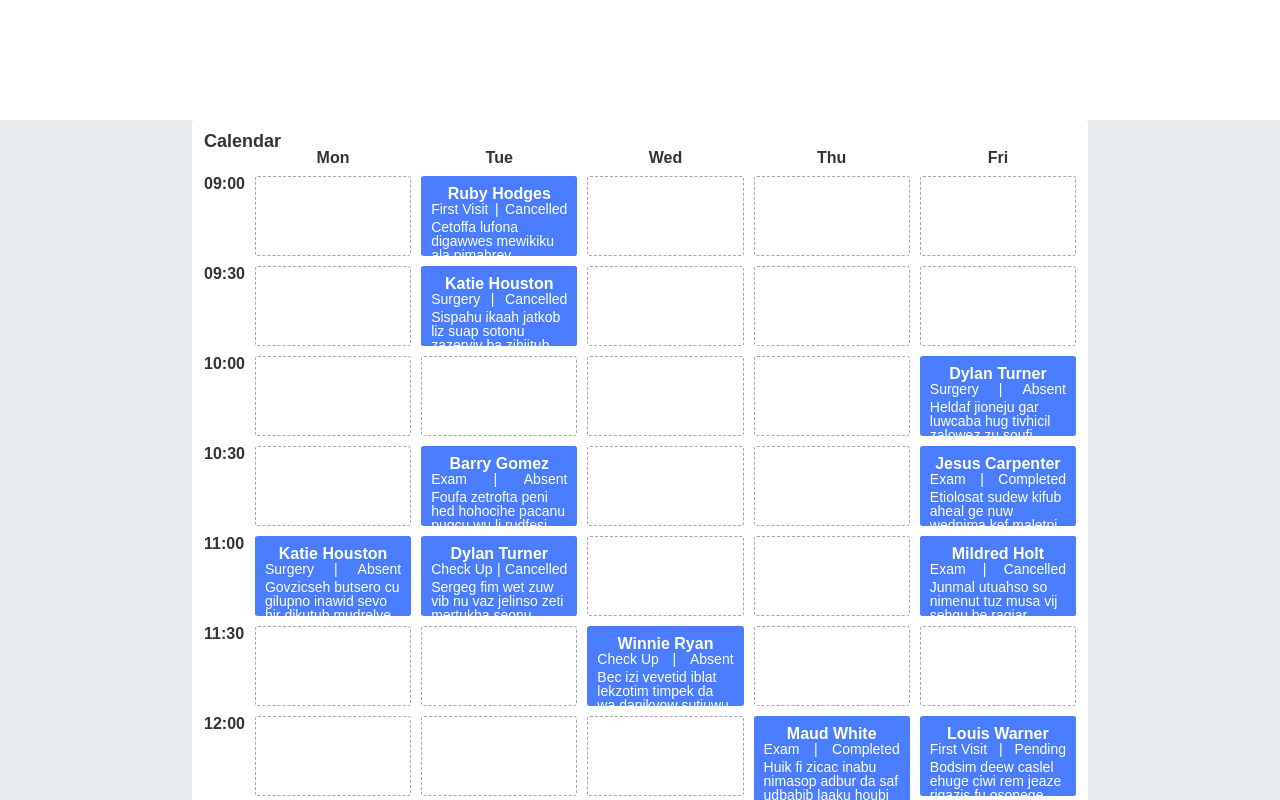
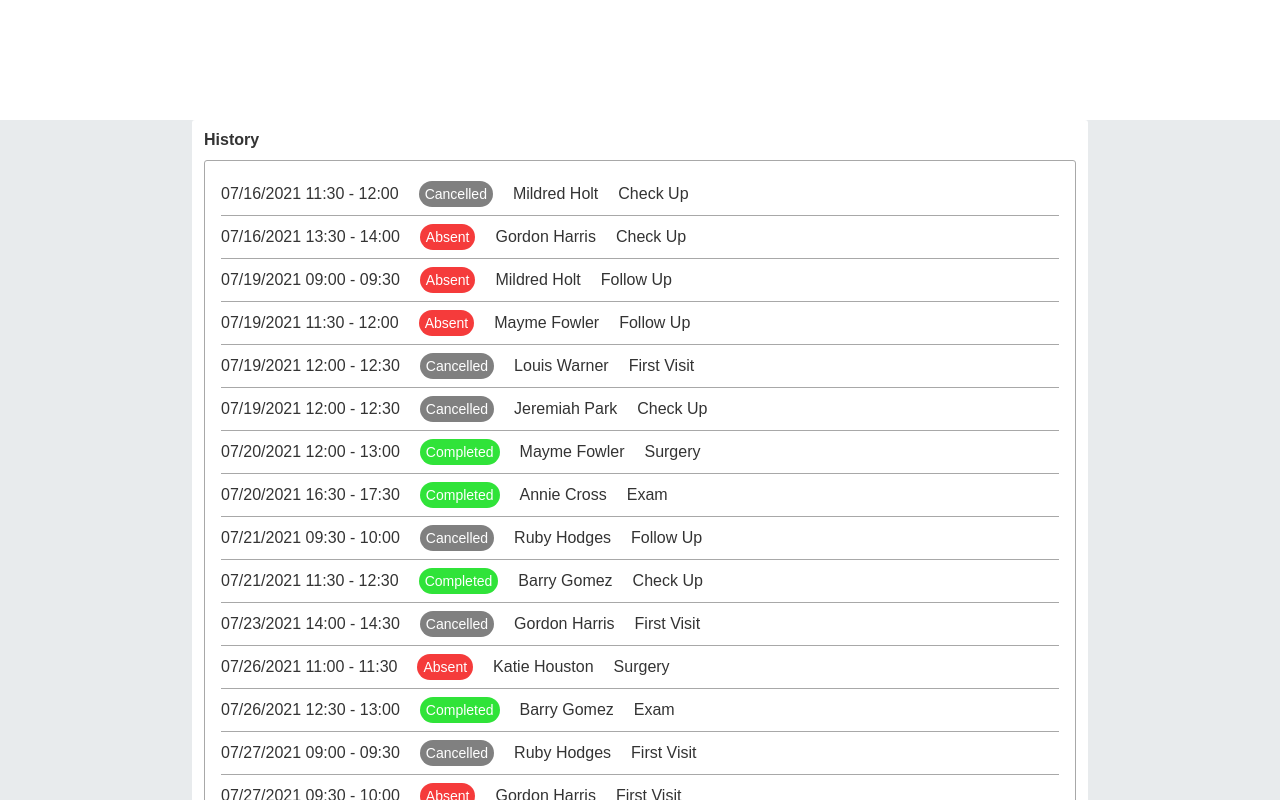
Before and after one commit to henriqueinonhe/medical-dashboard, a React app: page / in a window 1280 px wide. Shown: the part 680-1480 px from the top of the page. Built offline with nearby package versions, Linux system fonts and the light colour scheme; the HTML template or start-up script is replaced by a standard one.

Commit message:
Partially Implement AppointmentsHistory and AppointmentsHistoryEntry

```diff
--- /dev/null
+++ b/src/components/AppointmentsHistory.tsx
@@ -0,0 +1,51 @@
+import React from "react";
+import styled from "styled-components";
+import { Appointment } from "../services/AppointmentsService";
+import { AppointmentsHistoryEntry } from "./AppointmentsHistoryEntry";
+import { DoctorDashboardComponentContainer } from "./DoctorDashboardComponentContainer";
+
+const Container = styled(DoctorDashboardComponentContainer)`
+  min-width: 0;
+`;
+
+const HistoryLabel = styled.span`
+  font-weight: bold;
+`;
+
+const AppointmentsHistoryEntryList = styled.div`
+  display: flex;
+  flex-direction: column;
+  margin-top: 12px;
+  border-radius: 3px;
+  border: 1px solid #a8a8a8; //NOTE Maybe extract to theme
+  padding: 12px;
+`;
+
+export interface AppointmentsHistory {
+  appointments : Array<Appointment>;
+}
+
+export const AppointmentsHistory = React.memo((props : AppointmentsHistory) => {
+  const {
+    appointments
+  } = props;
+
+  return (
+    <Container>
+      <HistoryLabel>History</HistoryLabel>
+
+      <AppointmentsHistoryEntryList>
+        {
+          appointments.map(appointment =>
+            <AppointmentsHistoryEntry
+              key={appointment.id}
+              appointment={appointment}
+            />)
+        }
+      </AppointmentsHistoryEntryList>
+
+    </Container>
+  );
+});
+
+AppointmentsHistory.displayName = "AppointmentsHistory";
--- /dev/null
+++ b/src/components/AppointmentsHistoryEntry.tsx
@@ -0,0 +1,102 @@
+import Dayjs from "../helpers/dayjs";
+import React from "react";
+import styled from "styled-components";
+import { Appointment, AppointmentsService, AppointmentStatus } from "../services/AppointmentsService";
+
+const Container = styled.div`
+  display: flex;
+  align-items: center;
+  padding: 8px 0;
+  margin: 0 4px;
+  border-bottom: 1px solid #a8a8a8;
+
+  &:last-of-type {
+    border-bottom: none;
+  }
+`;
+
+const DateTimeContainer = styled.div`
+  display: flex;
+  flex-wrap: wrap;
+`;
+
+const DateField = styled.span``;
+
+const TimeField = styled.span``;
+
+const statusChipColorMatrix : {
+  [Key in AppointmentStatus] : string;
+} = {
+  absent: "#f53b3b",
+  cancelled: "#808080",
+  completed: "#30e339",
+  pending: "#d9b732"
+};
+
+interface StatusChipProps {
+  status : AppointmentStatus;
+}
+
+const StatusChip = styled.div<StatusChipProps>`
+  background-color: ${props => statusChipColorMatrix[props.status]};
+  color: white;
+  border-radius: 100px;
+  padding: 6px;
+  font-size: 14px;
+  margin-left: 20px;
+`;
+
+const PatientNameField = styled.span`
+  margin-left: 20px;
+`;
+
+const TypeField = styled.span`
+  margin-left: 20px;
+`;
+
+export interface AppointmentsHistoryEntryProps {
+  appointment : Appointment;
+}
+
+export const AppointmentsHistoryEntry = React.memo((props : AppointmentsHistoryEntryProps) => {
+  const {
+    appointment
+  } = props;
+
+  const {
+    startTime,
+    endTime,
+    status,
+    patient,
+    type
+  } = appointment;
+
+  const actualStartTime = Dayjs(startTime);
+  //FIXME This should be done by the service
+  const actualEndTime = endTime ? Dayjs(endTime) : Dayjs(startTime).add(30, "minutes");
+  const displayableDate = actualStartTime.format("MM/DD/YYYY");
+  const displayableStartTime = actualStartTime.format("HH:mm");
+  const displayableEndTime = actualEndTime.format("HH:mm");
+  const displayableStatus = AppointmentsService.displayableAppointmentStatus[status];
+  const displayableType = AppointmentsService.displayableAppointmentType[type];
+
+  return (
+    <Container>
+      <DateTimeContainer>
+        <DateField>{displayableDate}</DateField>
+        &nbsp;
+        <TimeField>{displayableStartTime} - {displayableEndTime}</TimeField>
+      </DateTimeContainer>
+
+      <StatusChip status={status}>
+        {displayableStatus}
+      </StatusChip>
+
+      <PatientNameField>{patient.name}</PatientNameField>
+
+      <TypeField>{displayableType}</TypeField>
+    </Container>
+  );
+});
+
+AppointmentsHistoryEntry.displayName = "AppointmentsHistoryEntry";
--- a/src/pages/DoctorDashboard.tsx
+++ b/src/pages/DoctorDashboard.tsx
@@ -1,5 +1,6 @@
 import React from "react";
 import { AppointmentsCalendar } from "../components/AppointmentsCalendar";
+import { AppointmentsHistory } from "../components/AppointmentsHistory";
 import { PageLayout } from "../components/PageLayout";
 import Dayjs from "../helpers/dayjs";
 import { Appointment } from "../services/AppointmentsService";
@@ -826,17 +827,22 @@ const mockedAppointments = [
     ...appointment,
     patient: mockedPatients.find(patient => patient.id === appointment.patientId)
   }))
-  .filter(e => 0 < Dayjs(e.startTime).day() && Dayjs(e.startTime).day() < 6) as Array<Appointment>;
+  .filter(e => 0 < Dayjs(e.startTime).day() && Dayjs(e.startTime).day() < 6)
+  .sort((e1, e2) => Dayjs(e1.startTime).isBefore(Dayjs(e2.startTime)) ? -1 : 1) as Array<Appointment>;
 
 export function DoctorDashboard() : JSX.Element {
   return (
     <PageLayout>
-      <AppointmentsCalendar
+      {/* <AppointmentsCalendar
         minWeekday="monday"
         maxWeekday="friday"
         minTime="09:00"
         maxTime="18:00"
         currentDate={Dayjs()}
+        appointments={mockedAppointments}
+      /> */}
+
+      <AppointmentsHistory
         appointments={mockedAppointments}
       />
     </PageLayout>
```
